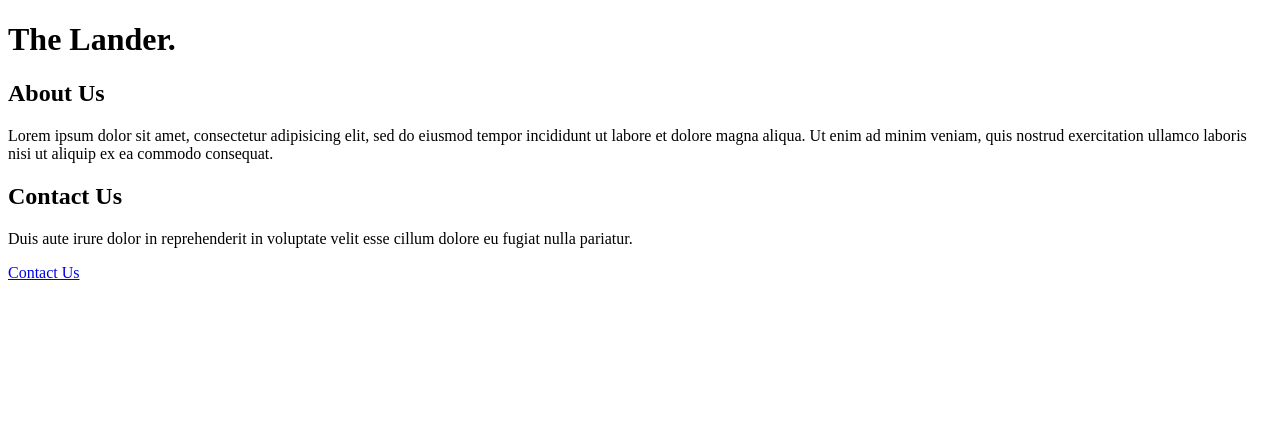
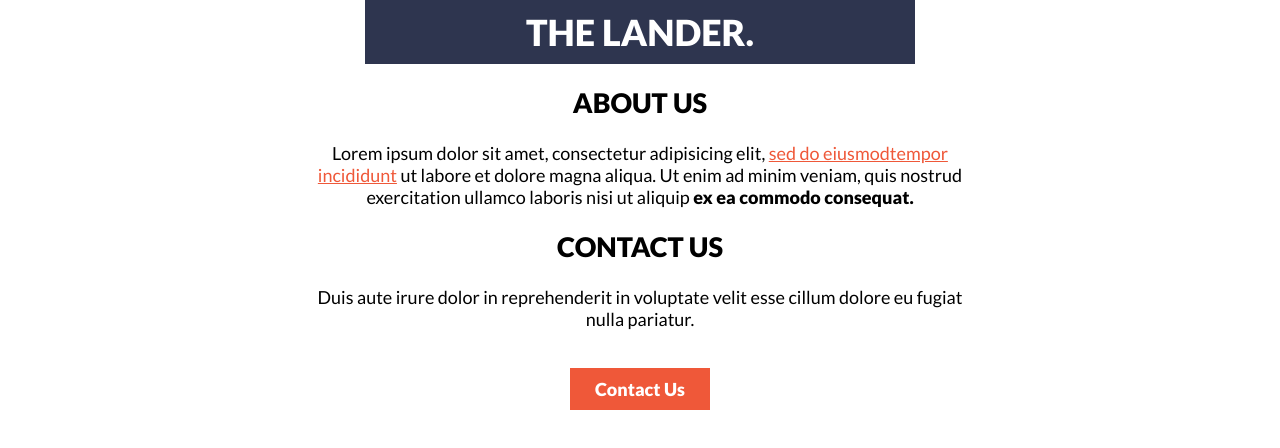
Before and after one commit to wctcprog98/land-page, a plain HTML site: page index.html in a window 1280 px wide. Drawn offline with Linux system fonts and the light colour scheme; files that its build step writes are made by us from their sources.

Commit message:
add some spacing otherwise done.

```diff
--- a/css/style.css
+++ b/css/style.css
@@ -0,0 +1,57 @@
+body {
+    margin: 0;
+    font-family: 'Lato', sans-serif;
+    font-size: 18px;
+    text-align: center;
+}
+
+.container {
+    width: 650px;
+    margin-left: auto;
+    margin-right: auto;
+
+}
+
+.underlined {
+    color:#ef5839;
+    text-decoration: underline;
+}
+
+/* Layout */
+
+.title-text {
+    background: #2e354f;
+    color: #fff;
+    padding: 10px 25px;
+    font-size: 36px;
+    width: 500px;
+    margin: 0 auto;
+
+}
+
+.title-text,
+.section-title{
+    text-transform: uppercase;
+}
+
+/* Buttons */
+.btn {
+    background: #ef5839;
+    text-decoration: none;
+    padding: 10px 25px;
+    color: white;
+    font-weight: 900;
+    display: inline-block;
+    margin: 20px;
+}
+
+.btn:hover,
+.btn:focus {
+    background: #d4b44c;
+    color: #2e354f;
+}
+
+
+/* **Other Information**:
+ - Hovered button background color: #d4b44c
+ - Hovered button text color: #2e354f */
--- a/index.html
+++ b/index.html
@@ -2,7 +2,7 @@
 <html>
 <head>
 	<link href="https://fonts.googleapis.com/css2?family=Lato:wght@400;900&display=swap" rel="stylesheet">
-	<link rel="stylesheet" type="text/css" href="style.css">
+	<link rel="stylesheet" type="text/css" href="css/style.css">
 	<title>CSS Challenge - Landing Page</title>
 </head>
 <body>
@@ -13,10 +13,8 @@
 
 <div class="container about-section">
 	<h2 class="section-title">About Us</h2>
-	<p class="text">Lorem ipsum dolor sit amet, consectetur adipisicing elit, sed do eiusmod
-	tempor incididunt ut labore et dolore magna aliqua. Ut enim ad minim veniam,
-	quis nostrud exercitation ullamco laboris nisi ut aliquip ex ea commodo
-	consequat.</p>
+	<p class="text">Lorem ipsum dolor sit amet, consectetur adipisicing elit, <span class="underlined">sed do eiusmodtempor incididunt</span> ut labore et dolore magna aliqua. Ut enim ad minim veniam, quis nostrud exercitation ullamco laboris nisi ut aliquip <strong>ex ea commodo
+    consequat.</strong></p>
 </div>
 
 <div class="container contact-section">
```
